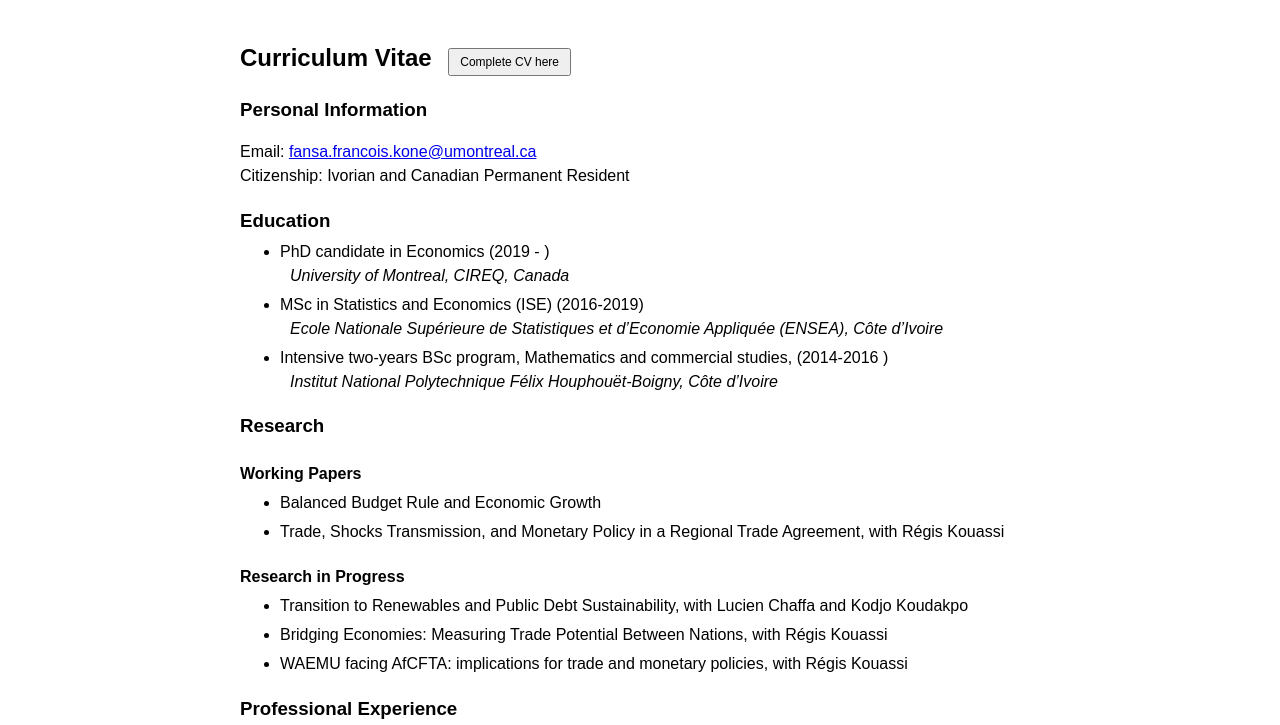
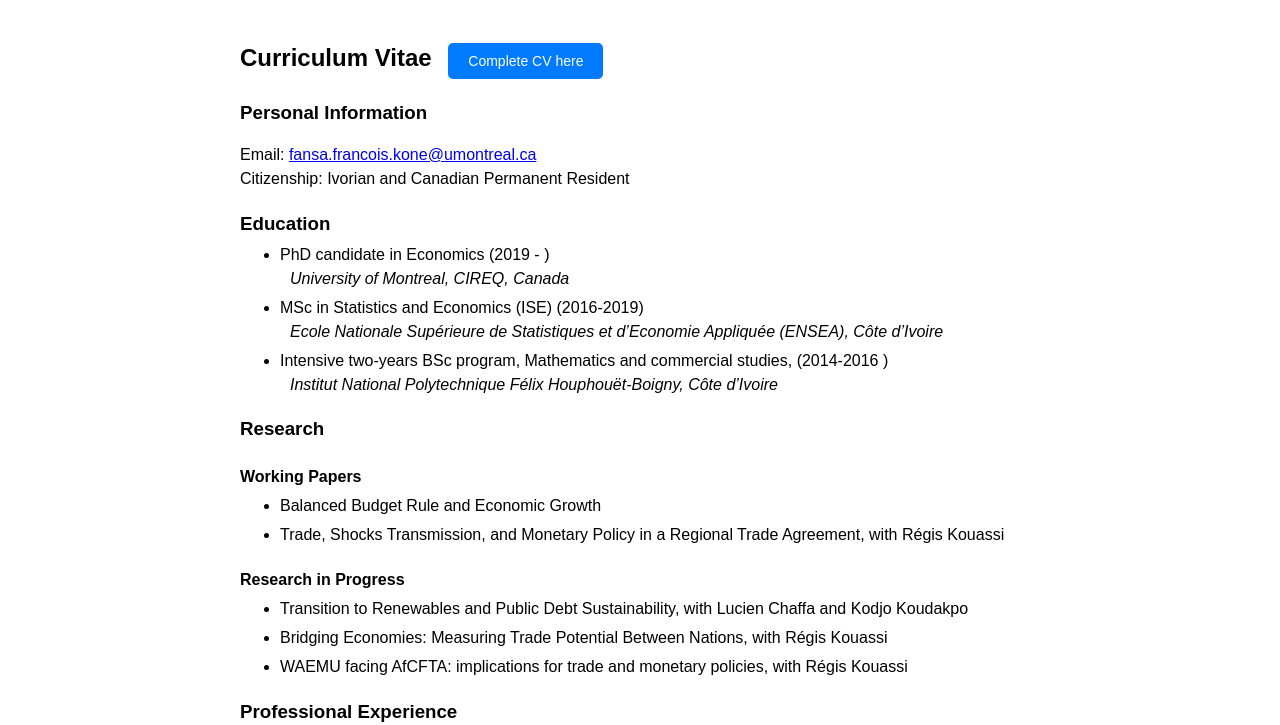
Before and after one commit to Fansakone/fansakone.github.io, a plain HTML site: page CV.html in a window 1280 px wide. Shown: the part 65-790 px from the top of the page. Drawn offline with Linux system fonts and the light colour scheme.

Commit message:
Update CV.html

```diff
--- a/CV.html
+++ b/CV.html
@@ -43,12 +43,20 @@
         <div class="container">
             <section>
                 <h2>Curriculum Vitae
-                <a href="/files/fansa_cv.pdf" target="_blank">
-                    <button style="font-size: 12px; padding: 5px 10px; margin-left: 10px;">
-                    Complete CV here
-                </button>
-                </a>
-            </h2>
+        <a href="/files/fansa_cv.pdf" target="_blank" style="text-decoration: none;">
+            <button style="
+                background-color: #007bff;
+                color: white;
+                border: none;
+                border-radius: 5px;
+                padding: 10px 20px;
+                font-size: 14px;
+                cursor: pointer;
+                margin-left: 10px;">
+                Complete CV here
+            </button>
+        </a>
+    </h2>
                 <h3>Personal Information</h3>
                 <p>Email: <a href="mailto:fansa.francois.kone@umontreal.ca">fansa.francois.kone@umontreal.ca</a><br>
                    Citizenship: Ivorian and Canadian Permanent Resident<br>
```
